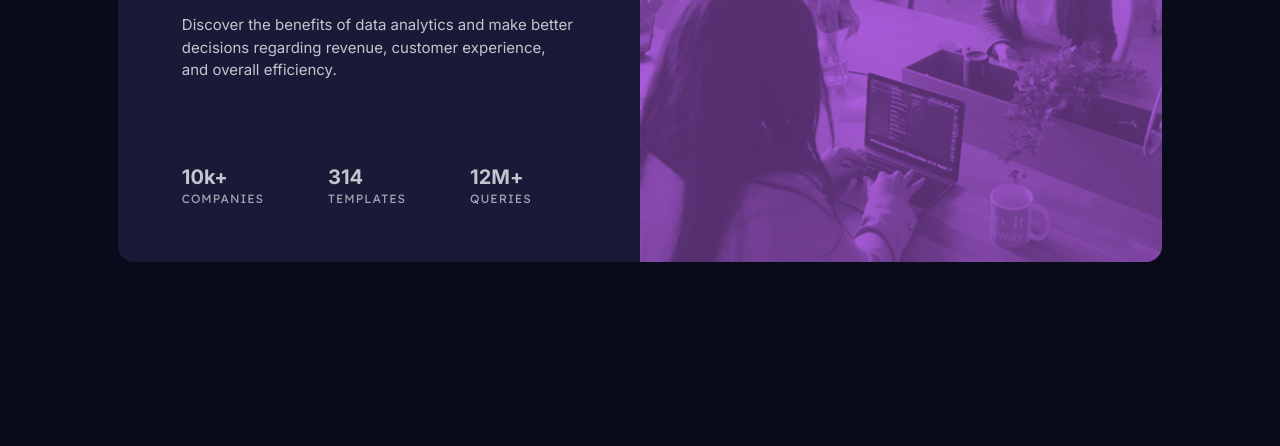
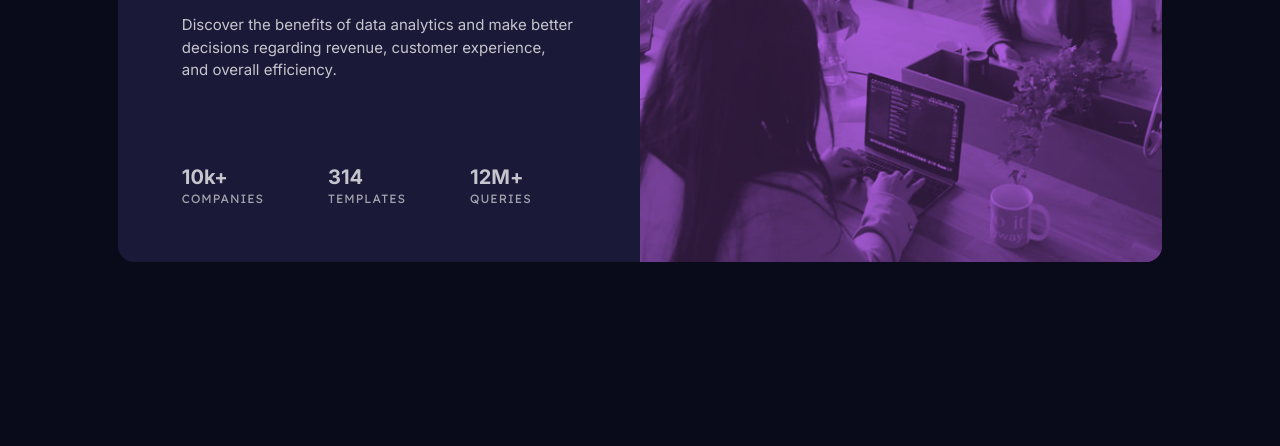
Before and after one commit to AutumnsCode/fem, a website built with Vite: page newbie/state-preview-card/index.html in a window 1280 px wide. Shown: the part 354-800 px from the top of the page. Built offline with nearby package versions, Linux system fonts and the light colour scheme.

Commit message:
change the opacity

```diff
--- a/newbie/state-preview-card/src/sass/layout/_article.scss
+++ b/newbie/state-preview-card/src/sass/layout/_article.scss
@@ -23,7 +23,7 @@
       height: 100%;
       object-fit: cover;
       mix-blend-mode: multiply;
-      opacity: 0.5;
+      opacity: 0.75;
     }
 
     @include mq-min(desktop) {
```
